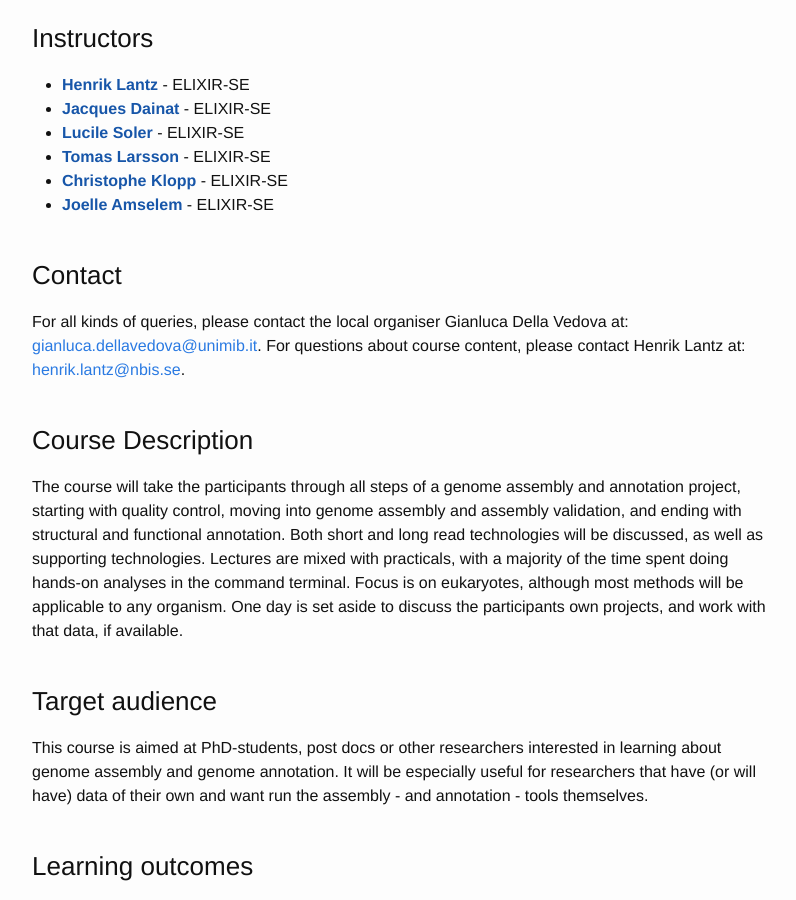
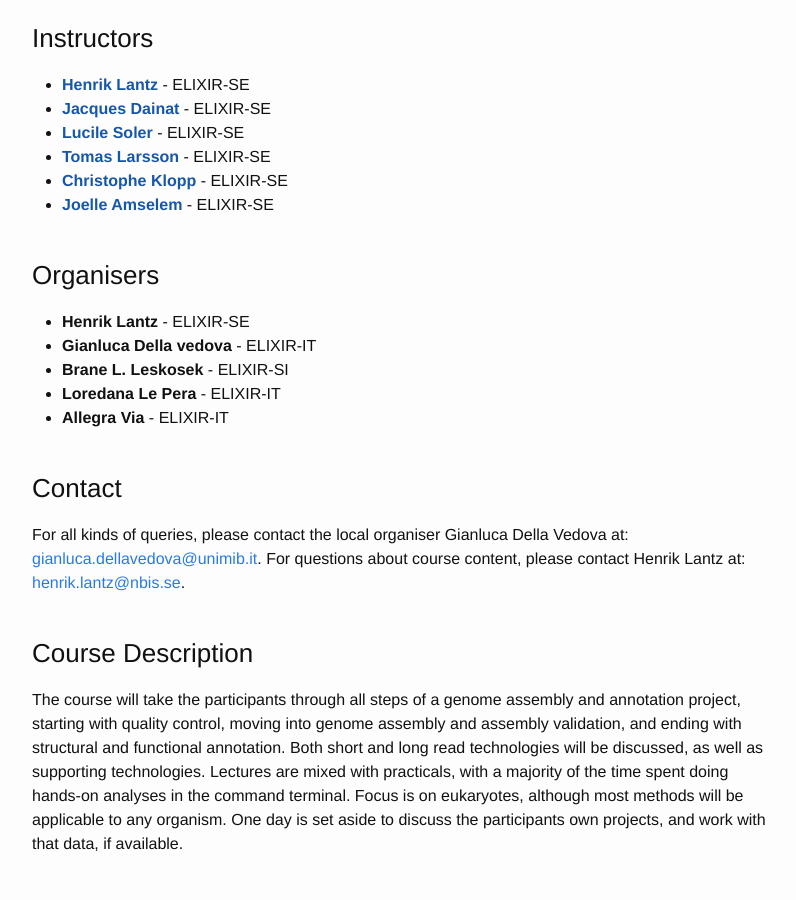
Before and after one commit to ELIXIR-IIB-training/website, a Jekyll site: the page built from _posts/2019-07-01-Genome-Assembly_Milano-Bicocca.md, in a window 1280 px wide and 900 px high, scrolled down 1184 px. Shown: the whole window, without its empty margins (238-1034 px from the left). Built offline with Jekyll 4.4.1, drawn with Linux system fonts in a browser that asks for light colours.

Commit message:
Update Genome Assembly course organisers

```diff
--- a/_posts/2019-07-01-Genome-Assembly_Milano-Bicocca.md
+++ b/_posts/2019-07-01-Genome-Assembly_Milano-Bicocca.md
@@ -58,6 +58,15 @@ A maximum of **24** candidates will be selected based on their need for the cour
 - [**Tomas Larsson**]() - ELIXIR-SE
 - [**Christophe Klopp**]() - ELIXIR-SE
 - [**Joelle Amselem**]() - ELIXIR-SE
+<br>
+<br>
+
+### Organisers
+- **Henrik Lantz** - ELIXIR-SE
+- **Gianluca Della vedova** - ELIXIR-IT
+- **Brane L. Leskosek** - ELIXIR-SI
+- **Loredana Le Pera** - ELIXIR-IT
+- **Allegra Via** - ELIXIR-IT
 <br>
 <br>
 
```
